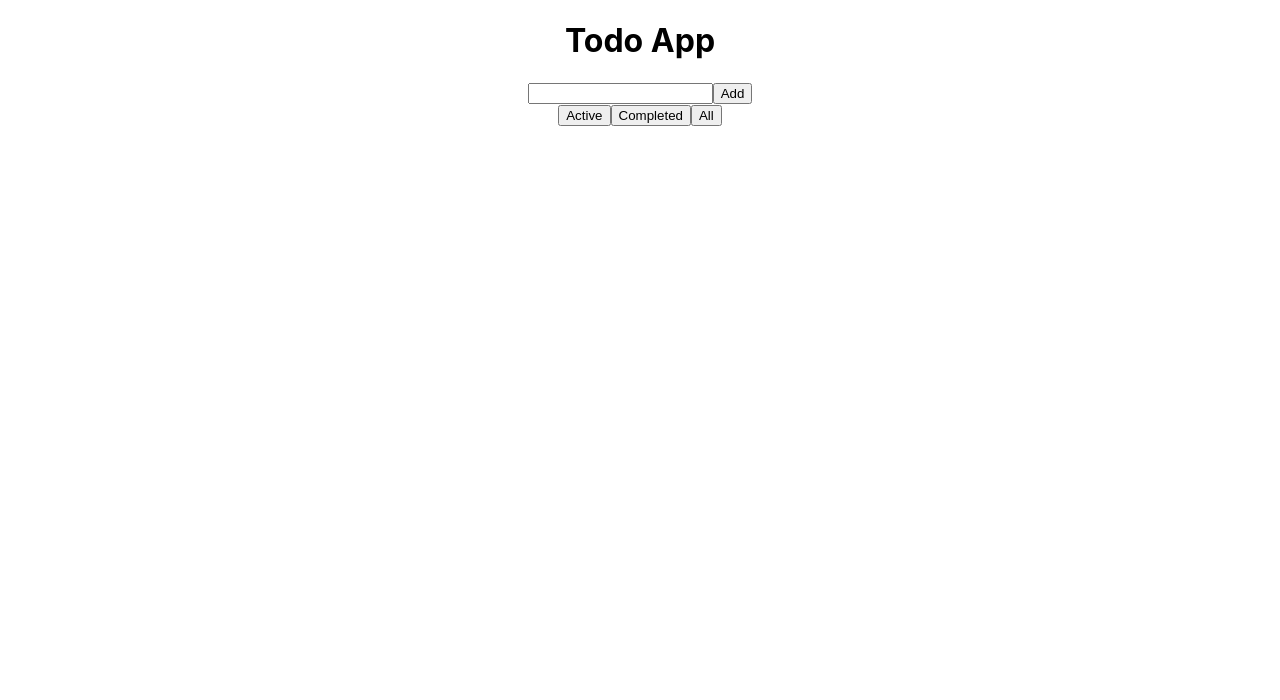
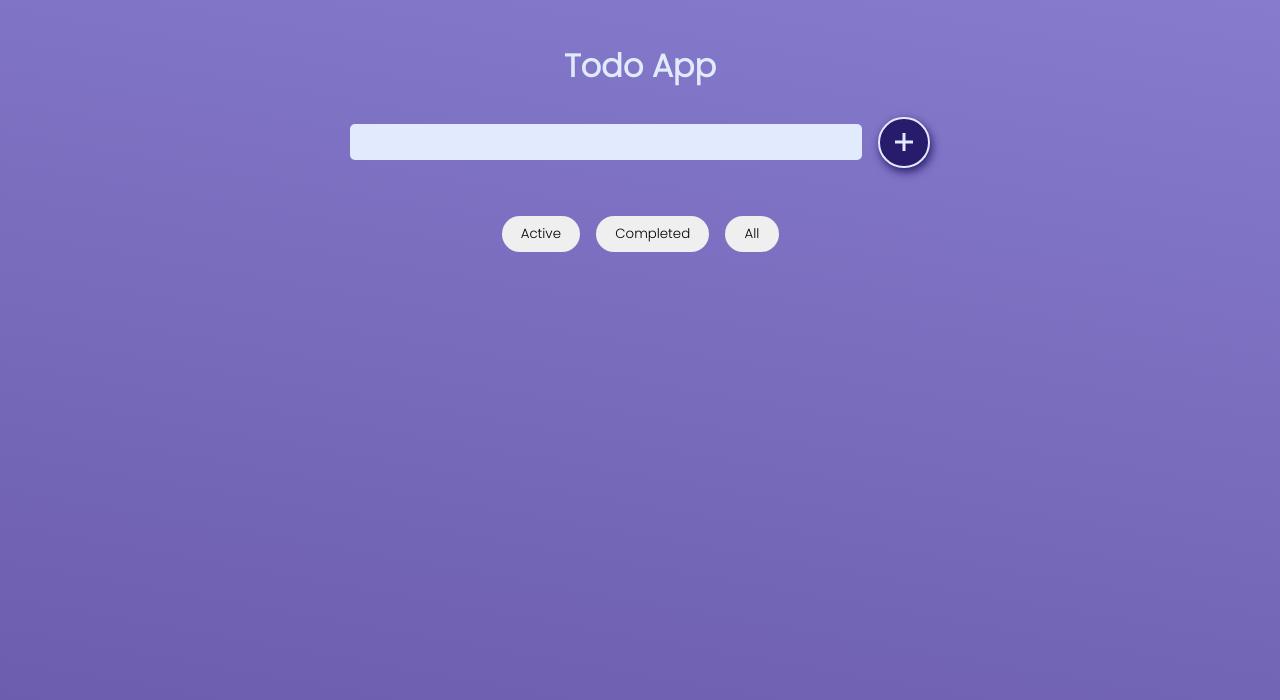
Before and after one commit to skyLevi14/todo-Task, a React (Create React App) app: page / in a window 1280 px wide. Shown: the top 700 px of the page. Built offline with nearby package versions, Linux system fonts and the light colour scheme.

Commit message:
Applying CSS on the todo app

```diff
--- a/src/App.js
+++ b/src/App.js
@@ -1,4 +1,4 @@
-import "./App.css";
+import "./css/main.css";
 import DisplayTodos from "./components/DisplayTodos";
 import Todos from "./components/Todos";
 
--- a/src/components/TodoItem.js
+++ b/src/components/TodoItem.js
@@ -1,4 +1,6 @@
 import React, { useRef } from "react";
+import { AiFillEdit } from "react-icons/ai";
+import { IoCheckmarkDoneSharp, IoClose } from "react-icons/io5";
 
 function TodoItem(props) {
   const { item, updateTodo, removeTodo, completeTodo } = props;
@@ -24,9 +26,20 @@ function TodoItem(props) {
         onKeyPress={(e) => update(item.id, inputRef.current.value, e)}
       />
       <div className="btns">
-        <button onClick={() => changeFocus()}>Edit</button>
-        <button onClick={() => completeTodo(item.id)}>Complete</button>
-        <button onClick={() => removeTodo(item.id)}>Delete</button>
+        {item.completed === false && (
+          <button onClick={() => changeFocus()}>
+            <AiFillEdit />
+          </button>
+        )}
+        <button
+          style={{ color: "green" }}
+          onClick={() => completeTodo(item.id)}
+        >
+          <IoCheckmarkDoneSharp />
+        </button>
+        <button style={{ color: "red" }} onClick={() => removeTodo(item.id)}>
+          <IoClose />
+        </button>
       </div>
       {item.completed && <span className="completed">done</span>}
     </li>
--- a/src/components/Todos.js
+++ b/src/components/Todos.js
@@ -1,11 +1,7 @@
-import React, { useState, useRef } from "react";
+import React, { useState } from "react";
 import { connect } from "react-redux";
-import {
-  addTodos,
-  removeTodos,
-  updateTodos,
-  completeTodos,
-} from "../redux/reducer";
+import { addTodos } from "../redux/reducer";
+import { GoPlus } from "react-icons/go";
 
 const mapStateToProps = (state) => {
   return {
@@ -16,9 +12,6 @@ const mapStateToProps = (state) => {
 const mapDispatchToProps = (dispatch) => {
   return {
     addTodo: (obj) => dispatch(addTodos(obj)),
-    removeTodo: (id) => dispatch(removeTodos(id)),
-    updateTodo: (obj) => dispatch(updateTodos(obj)),
-    completeTodo: (id) => dispatch(completeTodos(id)),
   };
 };
 
@@ -28,6 +21,15 @@ const Todos = (props) => {
   const handleChange = (e) => {
     setTodo(e.target.value);
   };
+
+  const add = () => {
+    props.addTodo({
+      id: Math.floor(Math.random() * 1000),
+      item: todo,
+      completed: false,
+    });
+    setTodo("");
+  };
   //console.log("props=>", props);
 
   return (
@@ -36,18 +38,10 @@ const Todos = (props) => {
         type="text"
         onChange={(e) => handleChange(e)}
         className="todo-input"
+        value={todo}
       />
-      <button
-        className="add-btn"
-        onClick={() =>
-          props.addTodo({
-            id: Math.floor(Math.random() * 1000),
-            item: todo,
-            completed: false,
-          })
-        }
-      >
-        Add
+      <button className="add-btn" onClick={() => add()}>
+        <GoPlus />
       </button>
       <br />
     </div>
--- /dev/null
+++ b/src/css/main.css
@@ -0,0 +1,177 @@
+@import url('https://fonts.googleapis.com/css2?family=Poppins:wght@300&display=swap');
+html{
+    line-height: 1.15;
+}
+
+*{
+    box-sizing: border-box;
+    margin: 0;
+    padding: 0;
+    font-family: 'Poppins', sans-serif;
+}
+
+body{
+    background: linear-gradient(
+        190deg, #867bcd 0%,
+        #6a5aab 100%
+    );
+    background-repeat: no-repeat;
+    background-size: cover;
+    background-attachment: fixed;
+    color: #222;
+    overflow: hidden;
+}
+
+.App{
+    margin-top: 3rem;
+    display: flex;
+    flex-direction: column;
+}
+
+.App h1{
+    display: inline;
+    text-align: center;
+    margin-bottom: 2rem;
+    color: #e1ebfd;
+    text-shadow: 0 0 5px #433aa8, 3px -1apx 5px #271c6c;
+}
+
+.addTodos{
+    display: flex;
+    justify-content: center;
+}
+
+.todo-input{
+    min-width: 15rem;
+    width: 40vw;
+    max-height: 2.5rem;
+    background-color: #e1ebfd;
+    border: none;
+    border-radius: 5px;
+    padding: 0.5rem 1rem;
+    align-self: center;
+}
+
+.todo-input:focus{
+    outline:none;
+    border: 2px solid #433aa8;
+}
+
+.add-btn{
+    margin-left: 1rem ;
+    background-color: #271c6c;
+    color: #e1ebfd;
+    border-radius: 50%;
+    border: 2px solid #e1ebfd;
+    font-size: 1.5rem;
+    width: 3.2rem;
+    height: 3.2rem;
+    cursor: pointer;
+    box-shadow: 2px 4px 10px #271c6c;
+    display: flex;
+    justify-content: center;
+    align-items: center;
+}
+
+.add-btn:focus{
+    outline: none;
+}
+
+.displaytodos{
+    margin-top: 3rem;
+    display: flex;
+    flex-direction: column;
+    align-items: center;
+}
+
+.displaytodos .buttons{
+    margin-bottom: 2rem;
+}
+
+.displaytodos .buttons button{
+    padding: 0.5rem 1.2rem;
+    border-radius: 20px;
+    cursor: pointer;
+    border:none;
+}
+
+.displaytodos .buttons button:focus{
+    outline: none;
+}
+
+.displaytodos .buttons button:not(:last-child){
+    margin-right: 1rem;
+}
+
+.displaytodos ul {
+    list-style: none;
+    display: flex;
+    align-self: flex-start;
+    flex-wrap: wrap;
+    margin-left: 5%;
+}
+
+.card{
+    display: flex;
+    flex-direction: column;
+    background: rgb(180, 182, 218);
+    background: radial-gradient(
+        circle,
+        hsla(237, 34%, 78%, 0.9) 0%,
+        hsla(219, 88%, 94%, 0.9) 0%
+    );
+
+    margin: 0 1rem 1rem 0;
+    height: 8rem;
+    width: 18rem;
+    border-radius: 0.5rem;
+    padding: 1rem;
+
+    position: relative;
+}
+
+.card textarea{
+    padding: 0.5rem;
+    border-radius: 8px;
+    border: none;
+    background-color: #e1ebfd;
+    color: #271c6c;
+    height: 70%;
+}
+
+.card textarea:disabled{
+    background-color: transparent;
+}
+
+.card .btns{
+    position: absolute;
+    bottom: 1rem;
+    right: 1rem;
+}
+
+.card .btns button{
+    border-radius: 20%;
+    border: none;
+    margin: 0 0.6rem;
+    font-size: 1.4rem;
+    cursor: pointer;
+    color: #271c6c;
+    background-color: transparent;
+
+}
+
+.card .btns button:focus{
+    outline: none;
+}
+
+.completed{
+    position: absolute;
+    right: 0.3rem;
+    top: 0.3rem;
+    background-color: #867bcd;
+    border: 2px solid #272727;
+    color: #e1ebfd;
+    font-size: 0.8rem;
+    padding: 0.3rem 1rem;
+    border-radius: 20px;
+}
```
